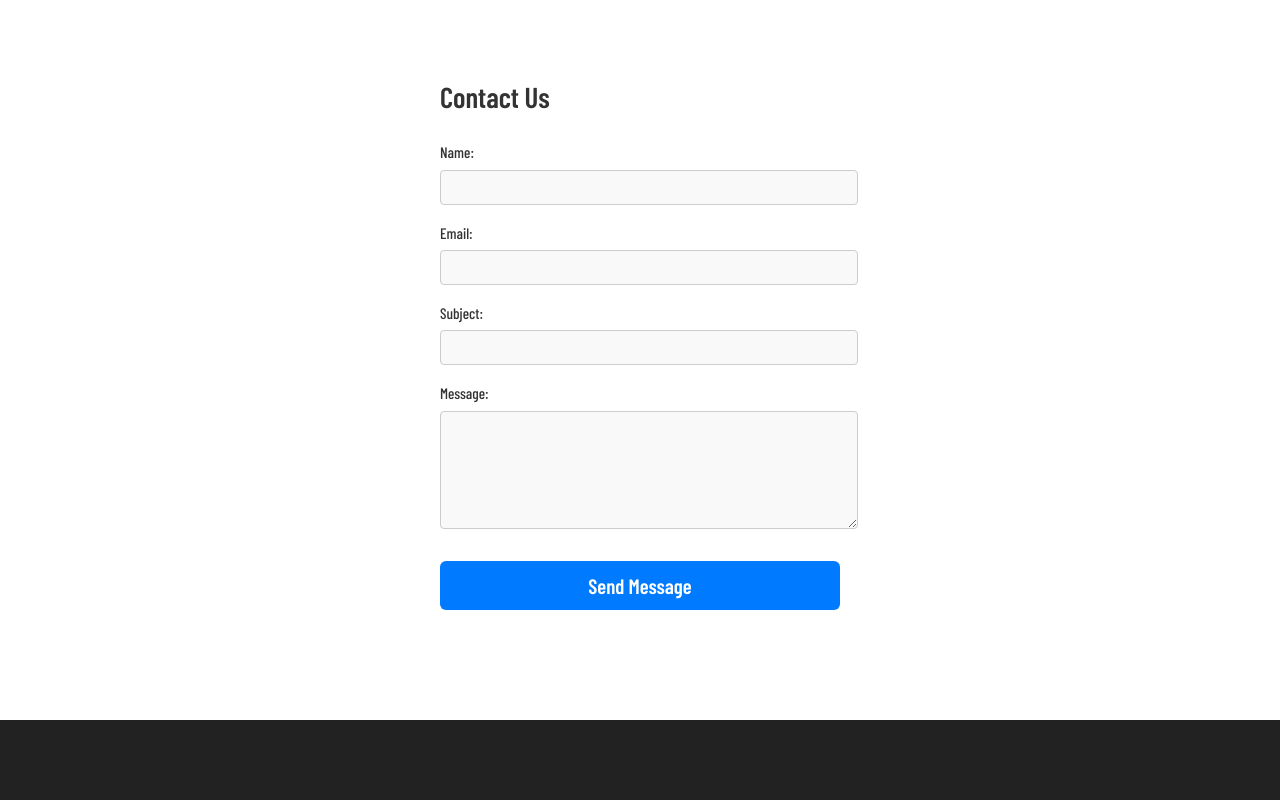
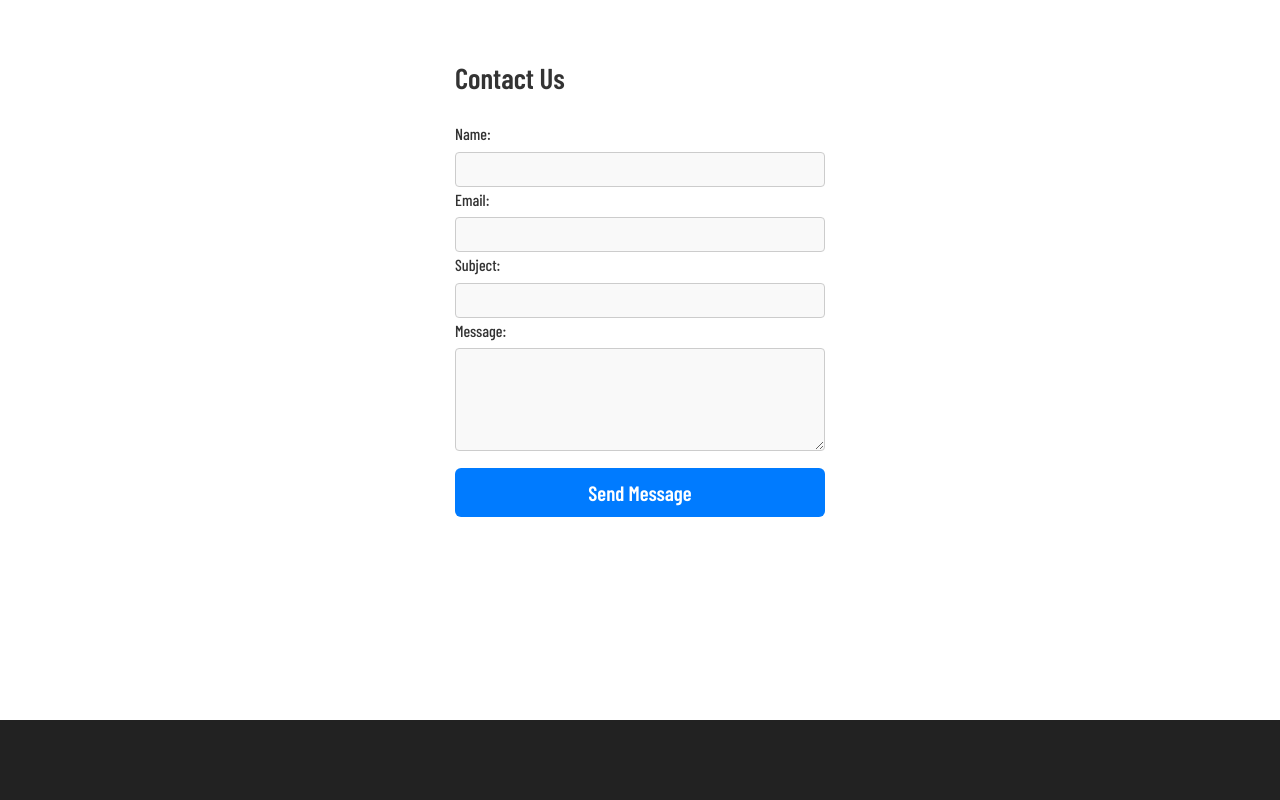
Before and after one commit to gu-gridh/contact-form, a Django app: page / in a window 1280 px wide. Run offline with Django 5.2, Linux system fonts and the light colour scheme; some libraries are stand-ins or nearby versions; some web fonts are replaced.

Commit message:
Minor styling fixes.

```diff
--- a/contact/static/styles.css
+++ b/contact/static/styles.css
@@ -8,7 +8,7 @@
     --grey: #ccc;
 }
 
-html {
+* {
         margin: 0;
         padding: 0;
         box-sizing: border-box;
@@ -66,7 +66,6 @@ body {
         margin-bottom: 5px;
         font-weight: 500;
         color: var(--font-color);
-        font-size: 0.95rem;
     }
 
     input[type="text"],
```
